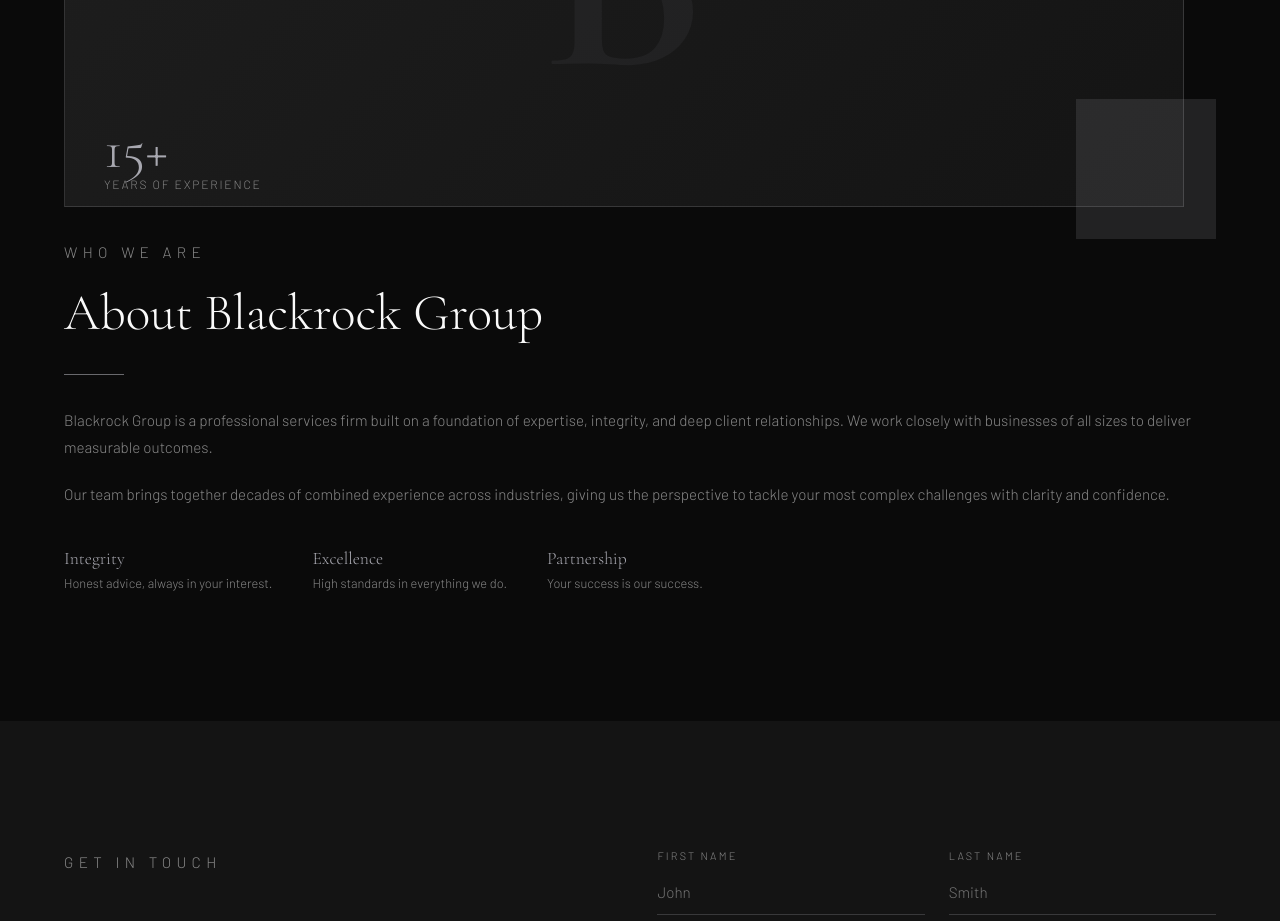
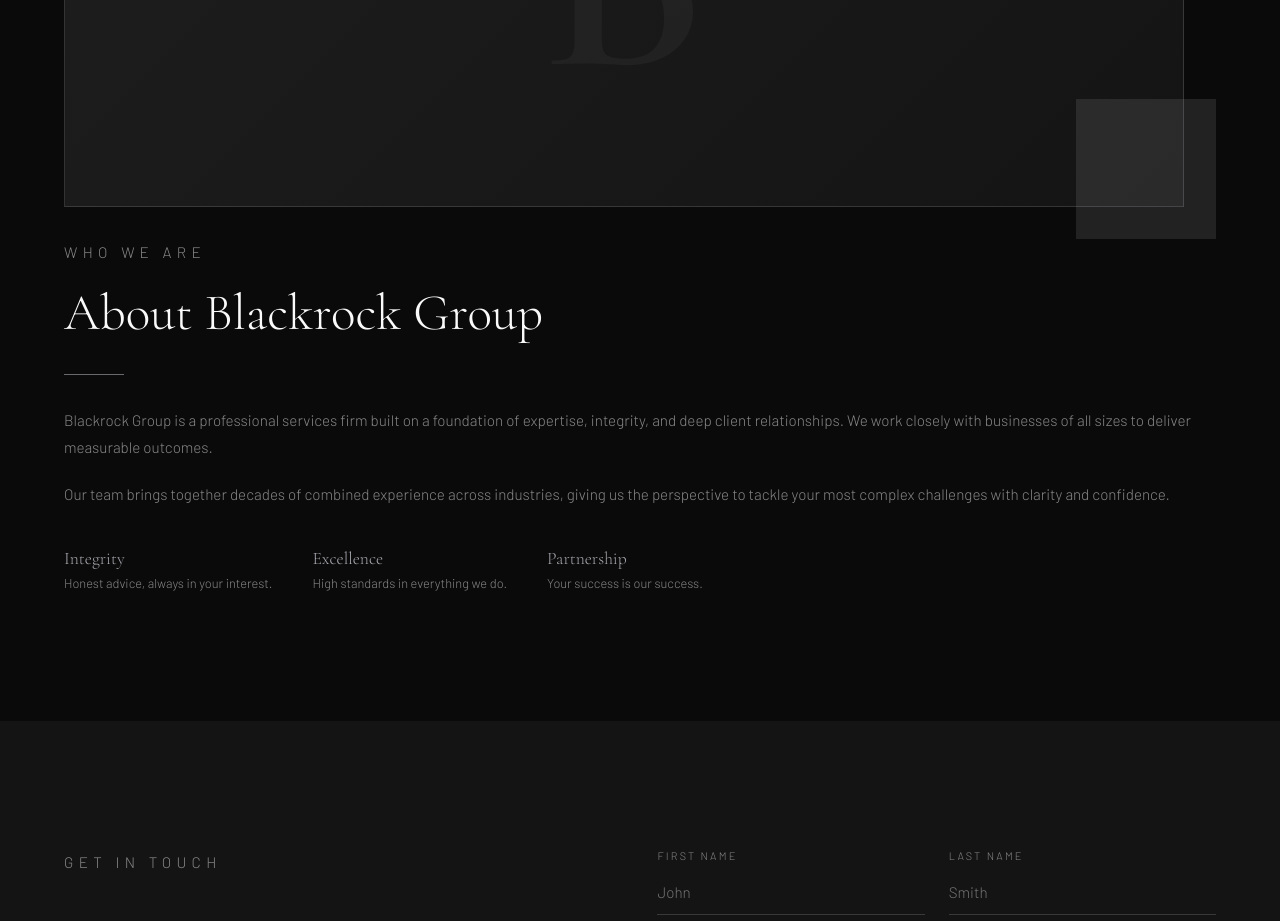
Before and after one commit to robertrens2-wq/Blackrockgroup, a website: page index.html in a window 1280 px wide. Shown: the part 2080-3001 px from the top of the page. Drawn offline with nearby package versions, Linux system fonts and the light colour scheme.

Commit message:
Remove 15+ years of experience stat box
Co-Authored-By: Claude Sonnet 4.6 <noreply@anthropic.com>

```diff
--- a/index.html
+++ b/index.html
@@ -509,10 +509,6 @@
     <div class="about-visual">
       <div class="about-block about-block-main"></div>
       <div class="about-block about-block-accent"></div>
-      <div class="about-stat">
-        <div class="about-stat-num">15+</div>
-        <div class="about-stat-label">Years of Experience</div>
-      </div>
     </div>
     <div class="about-text">
       <p class="section-label">Who We Are</p>
```
